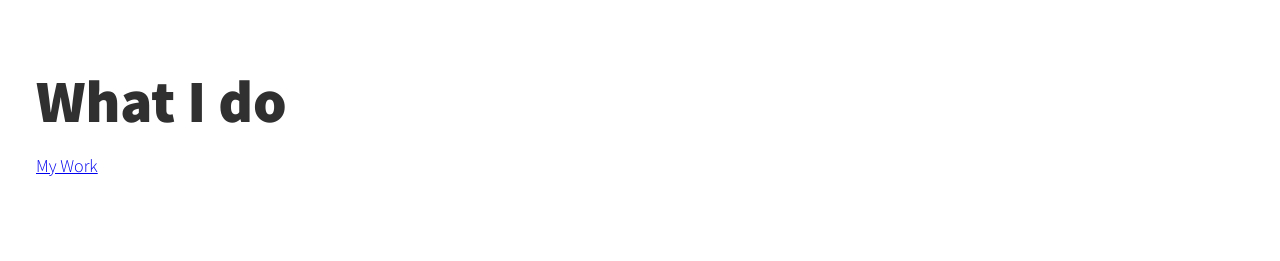
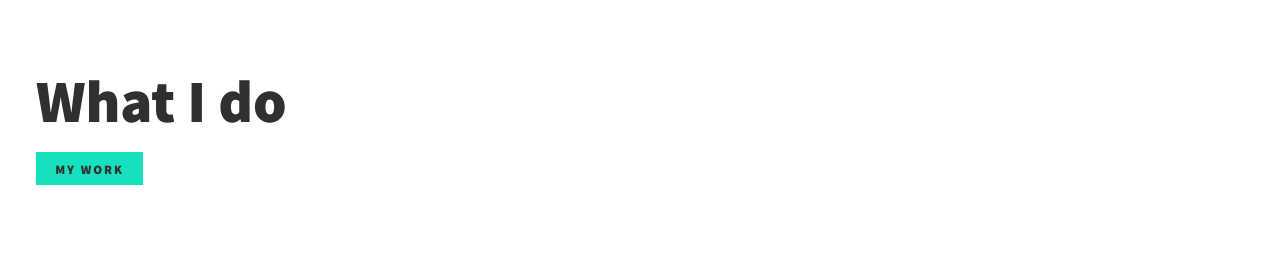
Before and after one commit to Escobar-Luis/Website, a plain HTML site: page index.html in a window 1280 px wide. Shown: the part 539-800 px from the top of the page. Drawn offline with nearby package versions, Linux system fonts and the light colour scheme.

Commit message:
Added Button and focus

```diff
--- a/style.css
+++ b/style.css
@@ -60,6 +60,32 @@ section {
 }
 
 strong { font-weight: var(--fw-bold) }
+
+:focus {
+    outline: 3px solid var(--clr-accent);
+    outline-offset: 3px;
+}
+
+/* Buttons */
+
+.btn {
+    display: inline-block;
+    padding: .5em 1.5em;
+    background: var(--clr-accent);
+    color: var(--clr-dark);
+    text-decoration: none;
+    cursor: pointer;
+    font-size: .8rem;
+    text-transform: uppercase;
+    letter-spacing: 2px;
+    font-weight: var(--fw-bold);
+    transition: transform 200ms ease-in-out;
+}
+
+.btn:hover {
+    transform: scale(1.1);
+}
+
 /* Typography */
 
 h1,
```
